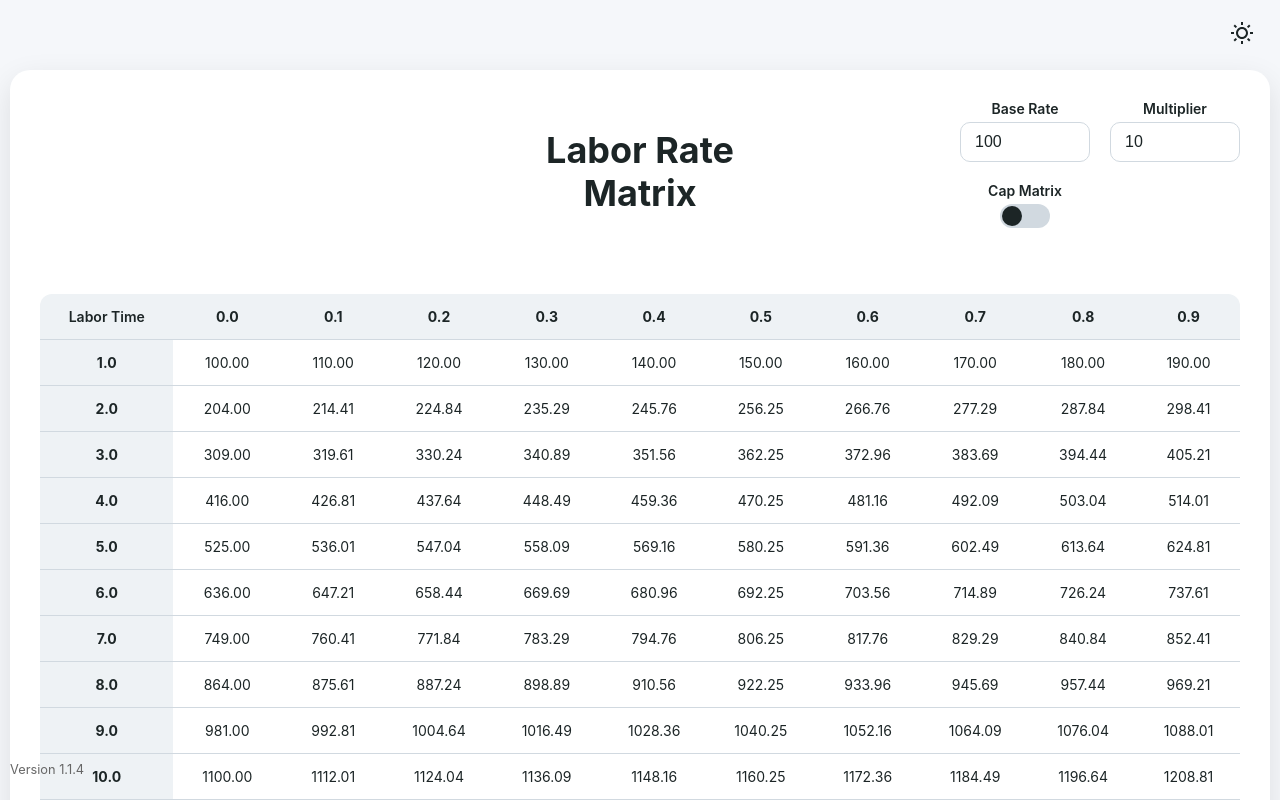
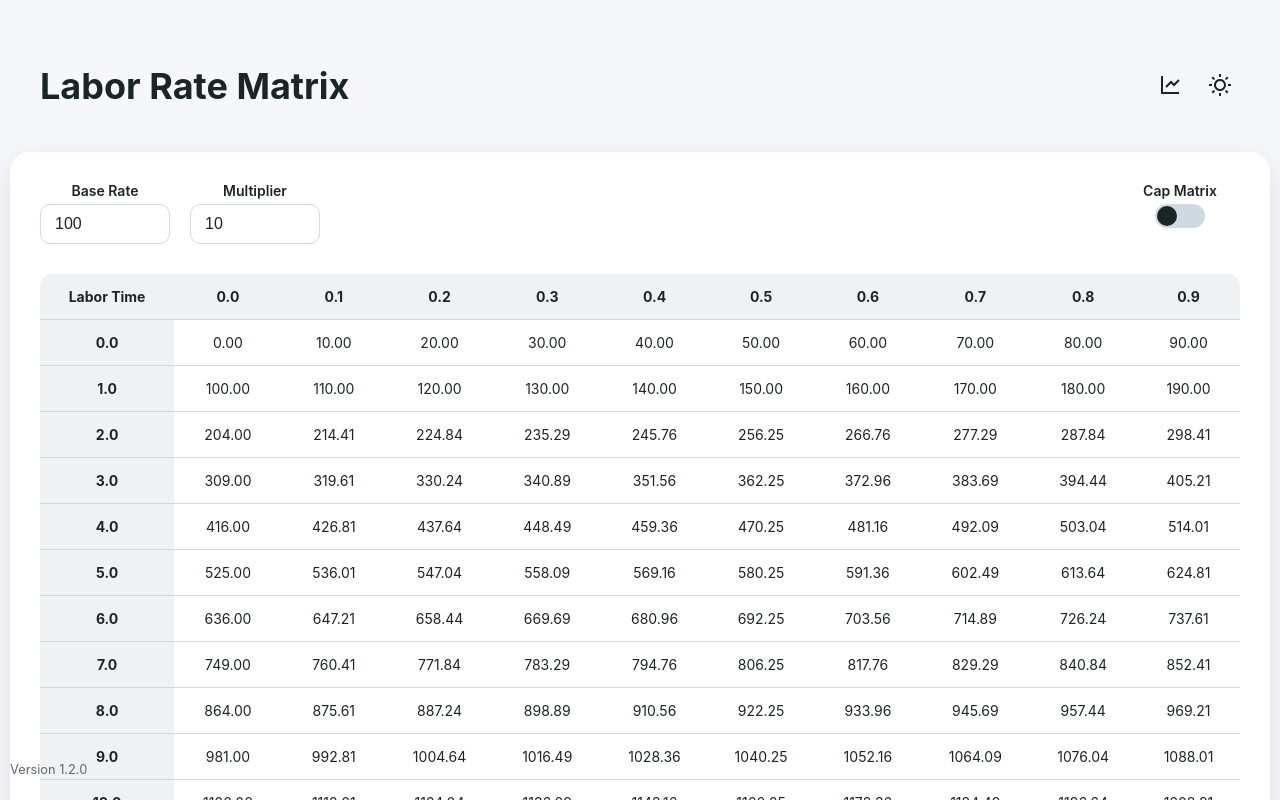
Before and after one commit to kcahrens/grid-calculator-v-1.1.1, a React (Create React App) app: page / in a window 1280 px wide. Shown: the top 800 px of the page. Built offline with nearby package versions, Linux system fonts and the light colour scheme.

Commit message:
Update to version 1.2.0: Restructured project with GridCalculator.jsx and Graph.jsx, added graph enhancements (difference in tooltip, whole number Y-axis, 2.5-hour X-axis ticks)

```diff
--- a/package.json
+++ b/package.json
@@ -1,6 +1,6 @@
 {
   "name": "grid-calculator",
-  "version": "1.1.4",
+  "version": "1.2.0",
   "private": true,
   "homepage": "https://kcahrens.github.io/grid-calculator-v-1.1.1/",
   "dependencies": {
@@ -12,6 +12,7 @@
     "react-dom": "^18.2.0",
     "react-icons": "^5.5.0",
     "react-scripts": "5.0.1",
+    "recharts": "^2.15.1",
     "styled-components": "^6.1.15",
     "web-vitals": "^2.1.4"
   },
--- a/public/index.html
+++ b/public/index.html
@@ -8,7 +8,7 @@
   <body>
     <div id="root"></div>
     <footer>
-      <p>Version 1.1.4</p>
+      <p>Version 1.2.0</p>
     </footer>
   </body>
 </html>
--- a/src/App.js
+++ b/src/App.js
@@ -1,8 +1,13 @@
+// src/App.js
 import React from 'react';
-import GridCalculator from './GridCalculator';
+import GridCalculator from './components/GridCalculator'; // Updated path
 
 function App() {
-  return <GridCalculator />;
+  return (
+    <div>
+      <GridCalculator />
+    </div>
+  );
 }
 
 export default App;
--- /dev/null
+++ b/src/components/Graph.jsx
@@ -0,0 +1,116 @@
+// src/components/Graph.jsx
+import React from 'react';
+import { LineChart, Line, XAxis, YAxis, CartesianGrid, Tooltip as RechartsTooltip, ResponsiveContainer } from 'recharts';
+
+// Custom Tooltip Component
+const CustomTooltip = ({ active, payload, label, showDollarAmount, baseRate, theme }) => {
+  if (active && payload && payload.length) {
+    const data = payload[0].payload; // Get the data point
+    const firstLineValue = showDollarAmount ? data.totalAmount : data.elr;
+    const secondLineValue = showDollarAmount ? (data.hours * baseRate) : baseRate;
+    const difference = firstLineValue - secondLineValue;
+
+    // Format values based on the view
+    const formatValue = (value) => {
+      return showDollarAmount ? `$${Math.round(value)}` : `$${Math.round(value)}/hr`;
+    };
+
+    const formatDifference = (diff) => {
+      return showDollarAmount ? `$${Math.round(diff)}` : `$${Math.round(diff)}/hr`;
+    };
+
+    return (
+      <div style={{
+        backgroundColor: theme === 'light' ? '#ffffff' : '#25292b',
+        color: theme === 'light' ? '#1c2526' : '#e6ecef',
+        border: `1px solid ${theme === 'light' ? '#d1d9e0' : '#3a4043'}`,
+        borderRadius: '8px',
+        padding: '8px 12px',
+        boxShadow: '0 4px 12px rgba(0, 0, 0, 0.1)',
+      }}>
+        <p>{`Hours: ${label.toFixed(1)}`}</p>
+        <p>{`${showDollarAmount ? 'Matrix Amount' : 'Calculated ELR'}: ${formatValue(firstLineValue)}`}</p>
+        <p>{`${showDollarAmount ? 'Standard Amount' : 'Base Rate'}: ${formatValue(secondLineValue)}`}</p>
+        <p>{`Difference: ${formatDifference(difference)}`}</p>
+      </div>
+    );
+  }
+  return null;
+};
+
+const Graph = ({ data, baseRate, showDollarAmount, theme }) => {
+  const numBaseRate = Number(baseRate) || 0;
+
+  // Calculate min and max for Y-axis based on showDollarAmount
+  const minELR = Math.min(...data.map(item => item.elr));
+  const maxELR = Math.max(...data.map(item => item.elr));
+  const minTotalAmount = Math.min(...data.map(item => item.totalAmount));
+  const maxTotalAmount = Math.max(...data.map(item => item.totalAmount));
+  const minStandardAmount = data[0].hours * numBaseRate;
+  const maxStandardAmount = data[data.length - 1].hours * numBaseRate;
+
+  const minPlottedELR = Math.min(minELR, numBaseRate);
+  const maxPlottedELR = Math.max(maxELR, numBaseRate);
+  const minPlottedDollar = Math.min(minTotalAmount, minStandardAmount);
+  const maxPlottedDollar = Math.max(maxTotalAmount, maxStandardAmount);
+
+  // Add 10% padding to min and max
+  const yMin = showDollarAmount
+    ? Math.floor(minPlottedDollar * 0.9)
+    : Math.max(Math.floor(minPlottedELR * 0.9), 0);
+  const yMax = showDollarAmount
+    ? Math.ceil(maxPlottedDollar * 1.1)
+    : Math.ceil(maxPlottedELR * 1.1);
+
+  // Define X-axis ticks every 2.5 hours
+  const xTicks = Array.from({ length: 8 }, (_, i) => 1.0 + i * 2.5).concat(20.0);
+
+  return (
+    <ResponsiveContainer width="100%" height={600}>
+      <LineChart data={data} margin={{ top: 20, right: 30, left: 20, bottom: 10 }}>
+        <CartesianGrid
+          strokeDasharray="3 3"
+          vertical={true}
+          horizontal={true}
+        />
+        <XAxis
+          dataKey="hours"
+          label={{ value: 'Hours', position: 'insideBottomRight', offset: -5 }}
+          type="number"
+          domain={[1, 20]}
+          ticks={xTicks}
+          tickFormatter={(value) => value.toFixed(1)}
+        />
+        <YAxis
+          label={{ value: showDollarAmount ? 'Total Amount ($)' : 'ELR', angle: -90, position: 'insideLeft' }}
+          type="number"
+          domain={[yMin, yMax]}
+          tickCount={10}
+          tickFormatter={(value) => Math.round(value)}
+        />
+        <RechartsTooltip
+          content={<CustomTooltip showDollarAmount={showDollarAmount} baseRate={numBaseRate} theme={theme} />}
+        />
+        <Line
+          type="monotone"
+          dataKey={showDollarAmount ? 'totalAmount' : 'elr'}
+          stroke="#8884d8"
+          strokeWidth={3}
+          dot={false}
+          activeDot={{ r: 6, strokeWidth: 2, stroke: '#fff' }}
+          name={showDollarAmount ? 'Matrix Amount' : 'Calculated ELR'}
+        />
+        <Line
+          type="monotone"
+          dataKey={(entry) => showDollarAmount ? entry.hours * numBaseRate : numBaseRate}
+          stroke="#ff7300"
+          strokeWidth={2}
+          dot={false}
+          name={showDollarAmount ? 'Standard Amount' : 'Base Rate'}
+        />
+      </LineChart>
+    </ResponsiveContainer>
+  );
+};
+
+export default Graph;
--- a/src/GridCalculator.js
+++ b/src/components/GridCalculator.js
@@ -1,6 +1,8 @@
-import React, { useState, useEffect } from 'react';
+// src/components/GridCalculator.jsx
+import React, { useState, useEffect, useMemo } from 'react';
 import styled, { ThemeProvider } from 'styled-components';
-import { RiSunLine, RiMoonLine } from 'react-icons/ri';
+import { RiSunLine, RiMoonLine, RiLineChartLine, RiExchangeDollarLine } from 'react-icons/ri';
+import Graph from './Graph';
 
 // Define themes
 const lightTheme = {
@@ -10,6 +12,8 @@ const lightTheme = {
   border: '#d1d9e0',
   accent: '#007aff',
   headerBg: '#eef2f5',
+  tooltipBg: '#ffffff',
+  tooltipText: '#1c2526',
 };
 
 const darkTheme = {
@@ -19,6 +23,8 @@ const darkTheme = {
   border: '#3a4043',
   accent: '#0a84ff',
   headerBg: '#1f2224',
+  tooltipBg: '#25292b',
+  tooltipText: '#e6ecef',
 };
 
 // Styled components
@@ -33,6 +39,41 @@ const AppContainer = styled.div`
   position: relative;
 `;
 
+const Header = styled.header`
+  display: flex;
+  justify-content: space-between;
+  align-items: center;
+  width: 100%;
+  max-width: 1200px;
+  margin-bottom: 20px;
+`;
+
+const Title = styled.h1`
+  font-size: 36px;
+  font-weight: 700;
+  color: ${({ theme }) => theme.text};
+  text-align: center;
+  @media (max-width: 600px) {
+    font-size: 28px;
+  }
+`;
+
+const ButtonGroup = styled.div`
+  display: flex;
+  gap: 10px;
+`;
+
+const IconButton = styled.button`
+  background: none;
+  border: none;
+  cursor: pointer;
+  padding: 8px;
+  color: ${({ theme }) => theme.text};
+  &:hover {
+    color: ${({ theme }) => theme.accent};
+  }
+`;
+
 const Card = styled.div`
   background-color: ${({ theme }) => theme.cardBg};
   border-radius: 20px;
@@ -40,41 +81,43 @@ const Card = styled.div`
   padding: 30px;
   max-width: 1200px;
   width: 100%;
-  display: flex;
-  flex-direction: column;
-  margin-top: 30px;
-`;
-
-const HeaderContainer = styled.div`
-  display: flex;
-  justify-content: flex-end;
-  align-items: center;
-  margin-bottom: 30px;
-  position: relative;
-`;
-
-const Title = styled.h1`
-  font-size: 36px;
-  font-weight: 700;
-  color: ${({ theme }) => theme.text};
-  margin: 0;
-  position: absolute;
-  left: 50%;
-  transform: translateX(-50%);
-  text-align: center;
-  line-height: 1.2;
 `;
 
 const InputsContainer = styled.div`
-  display: grid;
-  grid-template-columns: 1fr 1fr;
-  grid-template-rows: auto auto;
-  gap: 20px 20px;
-  align-items: start;
+  display: flex;
+  flex-direction: row;
+  justify-content: space-between;
+  gap: 20px;
+  margin-bottom: 30px;
+  align-items: flex-start;
+  @media (max-width: 600px) {
+    flex-direction: column;
+    align-items: center;
+    gap: 15px;
+  }
 `;
 
-const InputGroup = styled.div`
-  display: contents;
+const LeftInputs = styled.div`
+  display: flex;
+  flex-direction: row;
+  gap: 20px;
+  @media (max-width: 600px) {
+    flex-direction: column;
+    align-items: center;
+    gap: 15px;
+  }
+`;
+
+const RightInputs = styled.div`
+  display: flex;
+  flex-direction: row;
+  gap: 20px;
+  align-items: flex-start;
+  @media (max-width: 600px) {
+    flex-direction: column;
+    align-items: center;
+    gap: 15px;
+  }
 `;
 
 const InputWrapper = styled.div`
@@ -82,12 +125,22 @@ const InputWrapper = styled.div`
   flex-direction: column;
   align-items: center;
   gap: 5px;
+  min-width: 120px;
+`;
+
+const ToggleContainer = styled.div`
+  display: flex;
+  flex-direction: column;
+  align-items: center;
+  gap: 5px;
+  min-width: 120px;
 `;
 
 const Label = styled.label`
   font-size: 14px;
   font-weight: 600;
   color: ${({ theme }) => theme.text};
+  text-align: center;
 `;
 
 const Input = styled.input`
@@ -98,19 +151,13 @@ const Input = styled.input`
   border-radius: 10px;
   width: 100px;
   font-size: 16px;
-  transition: border-color 0.3s ease;
-
   &:focus {
     outline: none;
     border-color: ${({ theme }) => theme.accent};
   }
-`;
-
-const ToggleContainer = styled.div`
-  display: flex;
-  flex-direction: column;
-  align-items: center;
-  gap: 5px;
+  @media (max-width: 600px) {
+    width: 150px;
+  }
 `;
 
 const ToggleWrapper = styled.label`
@@ -124,11 +171,9 @@ const ToggleInput = styled.input`
   opacity: 0;
   width: 0;
   height: 0;
-
   &:checked + span {
     background-color: ${({ theme }) => theme.accent};
   }
-
   &:checked + span:before {
     transform: translateX(26px);
   }
@@ -143,8 +188,6 @@ const ToggleSlider = styled.span`
   bottom: 0;
   background-color: ${({ theme }) => theme.border};
   border-radius: 24px;
-  transition: background-color 0.3s ease;
-
   &:before {
     position: absolute;
     content: '';
@@ -156,11 +199,6 @@ const ToggleSlider = styled.span`
     border-radius: 50%;
     transition: transform 0.3s ease;
   }
-`;
-
-const TableContainer = styled.div`
-  overflow-x: auto;
-  margin-top: 20px;
 `;
 
 const Table = styled.table`
@@ -177,7 +215,7 @@ const Th = styled.th`
   padding: 14px;
   text-align: center;
   font-size: 14px;
-  font-weight: ${({ isFirstRow }) => (isFirstRow ? '700' : '600')};
+  font-weight: 700;
   color: ${({ theme }) => theme.text};
 `;
 
@@ -190,31 +228,6 @@ const Td = styled.td`
   font-size: 14px;
   font-weight: ${({ isFirstColumn }) => (isFirstColumn ? '700' : '400')};
   color: ${({ theme }) => theme.text};
-
-  &:hover {
-    background-color: ${({ theme, isFirstColumn }) =>
-      isFirstColumn
-        ? theme.headerBg
-        : theme === lightTheme
-        ? '#f0f0f0'
-        : '#303436'};
-  }
-`;
-
-const ThemeToggleButton = styled.button`
-  position: absolute;
-  top: 20px;
-  right: 20px;
-  background: none;
-  border: none;
-  font-size: 24px;
-  cursor: pointer;
-  color: ${({ theme }) => theme.text};
-  transition: transform 0.3s ease;
-
-  &:hover {
-    transform: scale(1.1);
-  }
 `;
 
 const Tooltip = styled.div`
@@ -240,12 +253,9 @@ function GridCalculator() {
   const [capEnabled, setCapEnabled] = useState(false);
   const [capValue, setCapValue] = useState('');
   const [theme, setTheme] = useState('light');
-  const [tooltip, setTooltip] = useState({
-    show: false,
-    x: 0,
-    y: 0,
-    content: ''
-  });
+  const [showGraph, setShowGraph] = useState(false);
+  const [showDollarAmount, setShowDollarAmount] = useState(false);
+  const [tooltip, setTooltip] = useState({ show: false, x: 0, y: 0, content: '' });
 
   useEffect(() => {
     const prefersDark = window.matchMedia('(prefers-color-scheme: dark)').matches;
@@ -256,72 +266,101 @@ function GridCalculator() {
     setTheme(theme === 'light' ? 'dark' : 'light');
   };
 
-  const hourRates = Array.from({ length: 20 }, (_, i) => i + 1);
+  const hourRates = Array.from({ length: 21 }, (_, i) => i);
   const increments = Array.from({ length: 10 }, (_, i) => i * 0.1);
 
-  const calculateValue = (hourRate, increment) => {
+  const calculateValue = (hourRate, increment, isCapCalculation = false) => {
     const numBaseRate = Number(baseRate) || 0;
     const numMultiplier = Number(multiplier) || 0;
-    const cap = capEnabled && capValue !== '' ? Math.floor(Number(capValue)) : 0;
-
     const totalHours = hourRate + increment;
 
-    if (cap > 0 && hourRate > cap) {
-      // Compute adjustment and ELR at cap
-      const capAdjustment =
-        cap === 1 || numMultiplier === 0
-          ? 0
-          : (cap * (numMultiplier / 10)) + increment;
-      const capTotalAmount = (cap + increment) * (numBaseRate + capAdjustment);
-      const capTotalHours = cap + increment;
-      const elrAtCap = capTotalAmount / capTotalHours;
-      // Scale total amount to maintain ELR for hourRate > cap
-      return elrAtCap * totalHours;
-    } else {
-      // Normal calculation for hourRate <= cap or cap disabled
-      const adjustment =
+    if (hourRate === 0) {
+      return totalHours * numBaseRate;
+    }
+
+    let effectiveHourRate = hourRate;
+    let adjustment =
       hourRate === 1 || numMultiplier === 0
         ? 0
-          : (hourRate * (numMultiplier / 10)) + increment;
-      return totalHours * (numBaseRate + adjustment);
+        : (effectiveHourRate * (numMultiplier / 10)) + increment;
+    let value = totalHours * (numBaseRate + adjustment);
+
+    if (!isCapCalculation && capEnabled && capValue !== '') {
+      const cap = Math.floor(Number(capValue));
+      if (cap > 0 && totalHours >= cap) {
+        const capValueAtLimit = calculateValue(cap, 0, true);
+        const cappedELR = capValueAtLimit / cap;
+        value = totalHours * cappedELR;
       }
+    }
+
+    return value;
   };
+
+  const generateGraphData = () => {
+    const data = [];
+    hourRates.forEach((hourRate) => {
+      increments.forEach((inc) => {
+        const totalHours = hourRate + inc;
+        if (totalHours >= 1.0) {
+          const totalAmount = calculateValue(hourRate, inc);
+          const elr = totalHours > 0 ? parseFloat((totalAmount / totalHours).toFixed(2)) : 0;
+          data.push({ hours: totalHours, elr, totalAmount });
+        }
+      });
+    });
+    return data.sort((a, b) => a.hours - b.hours);
+  };
+
+  const graphData = useMemo(() => generateGraphData(), [baseRate, multiplier, capEnabled, capValue]);
 
   const handleMouseEnter = (e, hourRate, increment) => {
     const totalAmount = calculateValue(hourRate, increment);
     const totalHours = hourRate + increment;
-    const elr = (totalAmount / totalHours).toFixed(2);
-
+    let elr;
+    if (totalHours === 0) {
+      elr = 'N/A';
+    } else {
+      elr = (totalAmount / totalHours).toFixed(2);
+    }
     const rect = e.target.getBoundingClientRect();
     const scrollTop = window.pageYOffset || document.documentElement.scrollTop;
     const scrollLeft = window.pageXOffset || document.documentElement.scrollLeft;
-
     setTooltip({
       show: true,
       x: rect.left + rect.width / 2 + scrollLeft,
       y: rect.top - 10 + scrollTop,
-      content: `ELR: $${elr}/hr`
+      content: `ELR: $${elr}/hr`,
     });
   };
 
   const handleMouseLeave = () => {
-    setTooltip({ ...tooltip, show: false });
+    setTooltip({ show: false, x: 0, y: 0, content: '' });
   };
 
   return (
     <ThemeProvider theme={theme === 'light' ? lightTheme : darkTheme}>
       <AppContainer>
-        <ThemeToggleButton onClick={toggleTheme}>
-          {theme === 'light' ? <RiSunLine /> : <RiMoonLine />}
-        </ThemeToggleButton>
+        <Header>
+          <Title>Labor Rate Matrix</Title>
+          <ButtonGroup>
+            {showGraph && (
+              <IconButton onClick={() => setShowDollarAmount(!showDollarAmount)}>
+                <RiExchangeDollarLine size={24} />
+              </IconButton>
+            )}
+            <IconButton onClick={() => setShowGraph(!showGraph)}>
+              <RiLineChartLine size={24} />
+            </IconButton>
+            <IconButton onClick={toggleTheme}>
+              {theme === 'light' ? <RiSunLine size={24} /> : <RiMoonLine size={24} />}
+            </IconButton>
+          </ButtonGroup>
+        </Header>
         <Card>
-          <HeaderContainer>
-            <Title>
-              Labor Rate<br />Matrix
-            </Title>
           <InputsContainer>
-              <InputGroup>
-                <InputWrapper style={{ gridColumn: '1', gridRow: '1' }}>
+            <LeftInputs>
+              <InputWrapper>
                 <Label>Base Rate</Label>
                 <Input
                   type="number"
@@ -329,7 +368,7 @@ function GridCalculator() {
                   onChange={(e) => setBaseRate(e.target.value)}
                 />
               </InputWrapper>
-                <InputWrapper style={{ gridColumn: '2', gridRow: '1' }}>
+              <InputWrapper>
                 <Label>Multiplier</Label>
                 <Input
                   type="number"
@@ -337,7 +376,21 @@ function GridCalculator() {
                   onChange={(e) => setMultiplier(e.target.value)}
                 />
               </InputWrapper>
-                <ToggleContainer style={{ gridColumn: '1', gridRow: '2' }}>
+            </LeftInputs>
+            <RightInputs>
+              {capEnabled && (
+                <InputWrapper>
+                  <Label>Cap Hour</Label>
+                  <Input
+                    type="number"
+                    value={capValue}
+                    onChange={(e) => setCapValue(e.target.value)}
+                    step="1"
+                    min="0"
+                  />
+                </InputWrapper>
+              )}
+              <ToggleContainer>
                 <Label>Cap Matrix</Label>
                 <ToggleWrapper>
                   <ToggleInput
@@ -348,32 +401,17 @@ function GridCalculator() {
                   <ToggleSlider />
                 </ToggleWrapper>
               </ToggleContainer>
-                <InputWrapper style={{
-                  gridColumn: '2',
-                  gridRow: '2',
-                  visibility: capEnabled ? 'visible' : 'hidden'
-                }}>
-                  <Label>Cap Hour</Label>
-                  <Input
-                    type="number"
-                    value={capValue}
-                    onChange={(e) => setCapValue(e.target.value)}
-                    step="1"
-                    min="0"
-                  />
-                </InputWrapper>
-              </InputGroup>
+            </RightInputs>
           </InputsContainer>
-          </HeaderContainer>
-          <TableContainer>
+          {showGraph ? (
+            <Graph data={graphData} baseRate={baseRate} showDollarAmount={showDollarAmount} theme={theme} />
+          ) : (
             <Table>
               <thead>
                 <tr>
                   <Th>Labor Time</Th>
                   {increments.map((inc) => (
-                    <Th key={inc} isFirstRow>
-                      {inc.toFixed(1)}
-                    </Th>
+                    <Th key={inc}>{inc.toFixed(1)}</Th>
                   ))}
                 </tr>
               </thead>
@@ -394,15 +432,13 @@ function GridCalculator() {
                 ))}
               </tbody>
             </Table>
-          </TableContainer>
+          )}
         </Card>
-        <Tooltip
-          show={tooltip.show}
-          x={tooltip.x}
-          y={tooltip.y}
-        >
+        {!showGraph && (
+          <Tooltip show={tooltip.show} x={tooltip.x} y={tooltip.y}>
             {tooltip.content}
           </Tooltip>
+        )}
       </AppContainer>
     </ThemeProvider>
   );
```
Also changed, not shown: 1 other file (tests, documents, lock files or other folders). Lines whose indentation alone changed are shown as unchanged.
